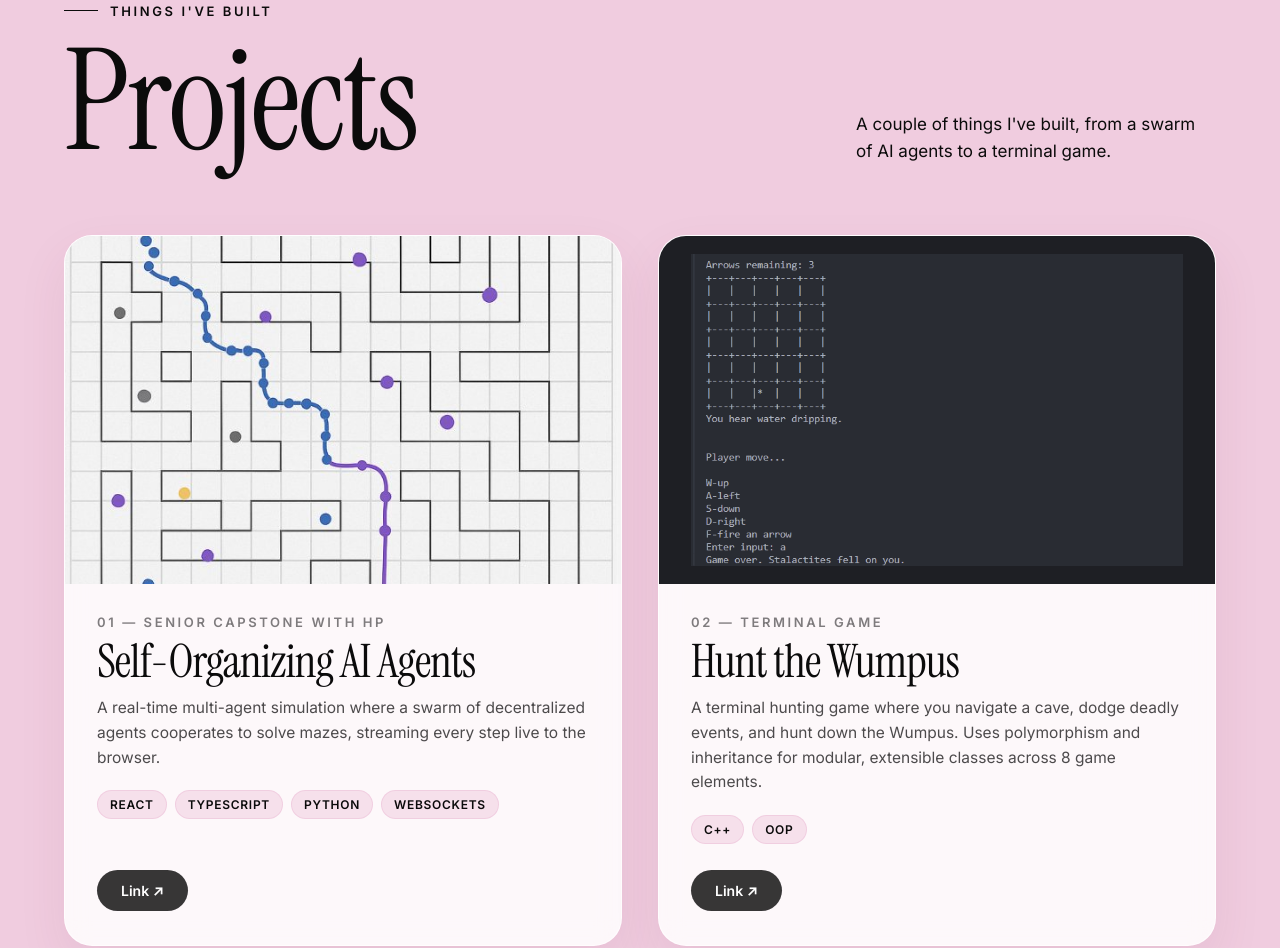
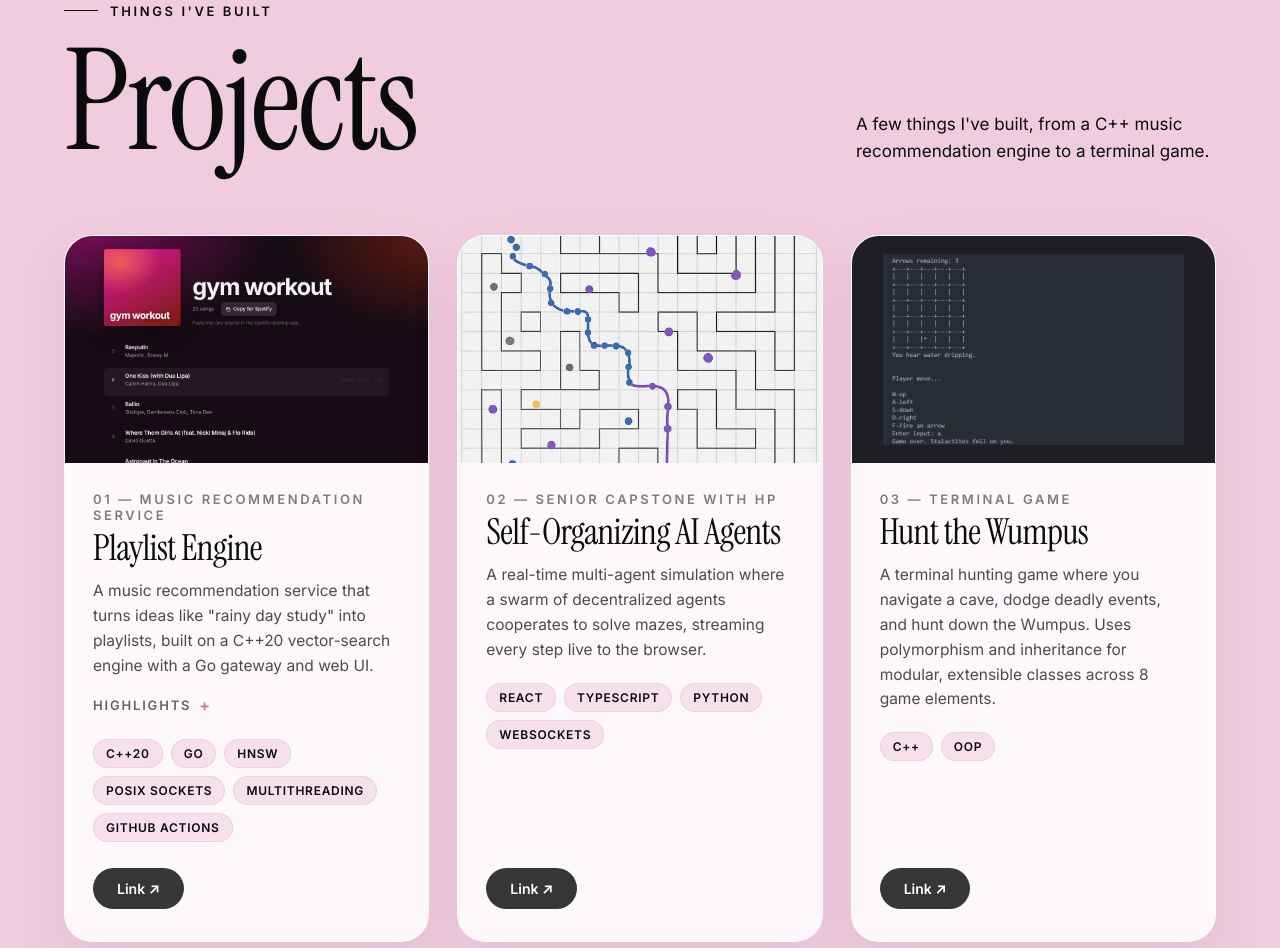
Before and after one commit to lelili23/personWebsite, a website: page public/index.html in a window 1280 px wide. Shown: the part 3559-4507 px from the top of the page. Drawn offline with Linux system fonts and the light colour scheme.

Commit message:
Add Playlist Engine project

```diff
--- a/public/index.html
+++ b/public/index.html
@@ -130,14 +130,37 @@
       <div class="label">Things I've built</div>
       <h2 class="title section-title">Projects</h2>
     </div>
-    <p>A couple of things I've built, from a swarm of AI agents to a terminal game.</p>
+    <p>A few things I've built, from a C++ music recommendation engine to a terminal game.</p>
   </div>
 
   <div class="project-grid">
     <article class="project fade-up">
+      <div class="thumb top"><img src="images/playlist-engine.jpg" width="1100" height="900" loading="lazy" alt="Playlist Engine web app showing a generated gym workout playlist"></div>
+      <div class="project-body">
+        <span class="num">01 — Music recommendation service</span>
+        <h3><a href="https://github.com/lelili23/playlist-engine" target="_blank" rel="noopener">Playlist Engine</a></h3>
+        <p>A music recommendation service that turns ideas like "rainy day study" into playlists, built on a C++20 vector-search engine with a Go gateway and web UI.</p>
+        <details class="more">
+          <summary>Highlights</summary>
+          <ul class="highlights">
+            <li>Implemented the HNSW nearest-neighbor algorithm from its research paper with no libraries: 100% recall while searching 17x faster than brute force across 78,760 songs (99x at 1M).</li>
+            <li>Built a multithreaded HTTP server from raw POSIX sockets with a bounded thread pool and 503 backpressure: ~2,300 requests/sec with zero errors under load.</li>
+            <li>Parallel index build and on-disk persistence, so the server starts in 0.37 s.</li>
+            <li>Go gateway turns a playlist idea into target audio features and returns a playlist, in a web UI whose colors change with the vibe and play songs inline with Spotify.</li>
+            <li>73 C++ tests (clean under AddressSanitizer, UBSan, ThreadSanitizer) and 17 Go tests, run in CI on every pull request.</li>
+          </ul>
+        </details>
+        <div class="tags"><span>C++20</span><span>GO</span><span>HNSW</span><span>POSIX SOCKETS</span><span>MULTITHREADING</span><span>GITHUB ACTIONS</span></div>
+        <div class="buttons">
+          <a class="btn" href="https://github.com/lelili23/playlist-engine" target="_blank" rel="noopener">Link ↗</a>
+        </div>
+      </div>
+    </article>
+
+    <article class="project fade-up">
       <div class="thumb"><img src="images/maze.jpg" width="626" height="621" loading="lazy" alt="Maze with agent paths from the capstone simulation"></div>
       <div class="project-body">
-        <span class="num">01 — Senior capstone with HP</span>
+        <span class="num">02 — Senior capstone with HP</span>
         <h3>Self-Organizing AI Agents</h3>
         <p>A real-time multi-agent simulation where a swarm of decentralized agents cooperates to solve mazes, streaming every step live to the browser.</p>
         <div class="tags"><span>REACT</span><span>TYPESCRIPT</span><span>PYTHON</span><span>WEBSOCKETS</span></div>
@@ -150,7 +173,7 @@
     <article class="project fade-up">
       <div class="thumb terminal"><img src="images/huntTheWumpus.png" width="691" height="438" loading="lazy" alt="Hunt the Wumpus running in a terminal"></div>
       <div class="project-body">
-        <span class="num">02 — Terminal game</span>
+        <span class="num">03 — Terminal game</span>
         <h3>Hunt the Wumpus</h3>
         <p>A terminal hunting game where you navigate a cave, dodge deadly events, and hunt down the Wumpus. Uses polymorphism and inheritance for modular, extensible classes across 8 game elements.</p>
         <div class="tags"><span>C++</span><span>OOP</span></div>
--- a/public/main.css
+++ b/public/main.css
@@ -126,7 +126,7 @@ section { padding: 140px 5vw; }
 /* ---------- Projects ---------- */
 .projects-head { display: flex; justify-content: space-between; align-items: flex-end; flex-wrap: wrap; gap: 20px; margin-bottom: 70px; }
 .projects-head p { max-width: 360px; font-size: 17px; line-height: 1.6; margin: 0; }
-.project-grid { display: grid; grid-template-columns: repeat(2, 1fr); gap: 36px; }
+.project-grid { display: grid; grid-template-columns: repeat(3, 1fr); gap: 28px; }
 .project {
   background: rgba(255,255,255,var(--project-a)); color: var(--black); border-radius: 28px; overflow: hidden; display: flex; flex-direction: column;
   backdrop-filter: blur(12px); -webkit-backdrop-filter: blur(12px);
@@ -138,10 +138,22 @@ section { padding: 140px 5vw; }
 .thumb { aspect-ratio: 16/10; overflow: hidden; background: #f4f4f4; }
 .thumb img { width: 100%; height: 100%; object-fit: cover; display: block; }
 .thumb.terminal { background: #1e1f24; }
+.thumb.top img { object-position: top center; }
 .thumb.terminal img { object-fit: contain; padding: 18px; }
-.project-body { padding: 30px 32px 34px; display: flex; flex-direction: column; flex: 1; }
+.project-body { padding: 28px 28px 32px; display: flex; flex-direction: column; flex: 1; }
 .num { font-size: 13px; letter-spacing: .2em; color: rgba(0,0,0,.5); font-weight: 600; text-transform: uppercase; }
-.project h3 { font-family: var(--title-font); font-weight: var(--title-weight); letter-spacing: var(--title-track); font-size: clamp(38px, 3.6vw, 54px); margin: 8px 0 12px; line-height: 1; }
+.project h3 a { color: inherit; text-decoration: none; }
+.project h3 a:hover { text-decoration: underline; text-decoration-thickness: 1px; text-underline-offset: .12em; }
+.more { margin: -6px 0 22px; }
+.more summary { display: inline-flex; align-items: center; gap: 8px; cursor: pointer; list-style: none; font-size: 13px; font-weight: 600; letter-spacing: .14em; text-transform: uppercase; color: rgba(0,0,0,.6); padding: 4px 0; transition: color .3s var(--ease); }
+.more summary::-webkit-details-marker { display: none; }
+.more summary::after { content: "+"; font-size: 16px; line-height: 1; letter-spacing: 0; color: #C9789F; transition: transform .3s var(--ease); }
+.more[open] summary::after { transform: rotate(45deg); }
+.more summary:hover { color: var(--black); }
+.highlights { margin: 10px 0 0; padding-left: 18px; color: rgba(0,0,0,.7); font-size: 15px; line-height: 1.55; }
+.highlights li { margin-top: 6px; padding-left: 2px; }
+.highlights li::marker { color: #C9789F; }
+.project h3 { font-family: var(--title-font); font-weight: var(--title-weight); letter-spacing: var(--title-track); font-size: clamp(34px, 2.8vw, 46px); margin: 8px 0 12px; line-height: 1; }
 .project p { color: rgba(0,0,0,.7); line-height: 1.6; margin: 0 0 20px; font-size: 15.5px; }
 .tags { display: flex; flex-wrap: wrap; gap: 8px; margin-bottom: 26px; }
 .tags span { font-size: 12px; font-weight: 600; letter-spacing: .06em; padding: 6px 12px; border-radius: 999px; background: rgba(240,204,223,.55); color: var(--black); border: 1px solid rgba(240,204,223,.9); }
@@ -172,13 +184,16 @@ footer .big a:hover .arrow { color: var(--pink); transform: translate(6px, -6px)
 
 @media (max-width: 820px) {
   #about { grid-template-columns: 1fr; }
-  .project-grid { grid-template-columns: 1fr; }
+
   .timeline .rail { left: 10px; }
   .event, .event.left, .event.right { width: 100%; left: 0; text-align: left; padding: 0 0 60px 44px; }
   .event.left .dot, .event.right .dot { left: 1px; right: auto; }
   .event.left:not(.in) .card, .event.right:not(.in) .card { transform: translateY(36px); }
   nav.glass a { padding: 9px 12px; font-size: 12px; }
   .big-name { white-space: normal; }
+}
+@media (max-width: 1000px) {
+  .project-grid { grid-template-columns: 1fr; max-width: 640px; margin: 0 auto; }
 }
 /* Tablet and phone spacing */
 @media (max-width: 820px) {
```
Also changed, not shown: public/images/playlist-engine.jpg (added).
